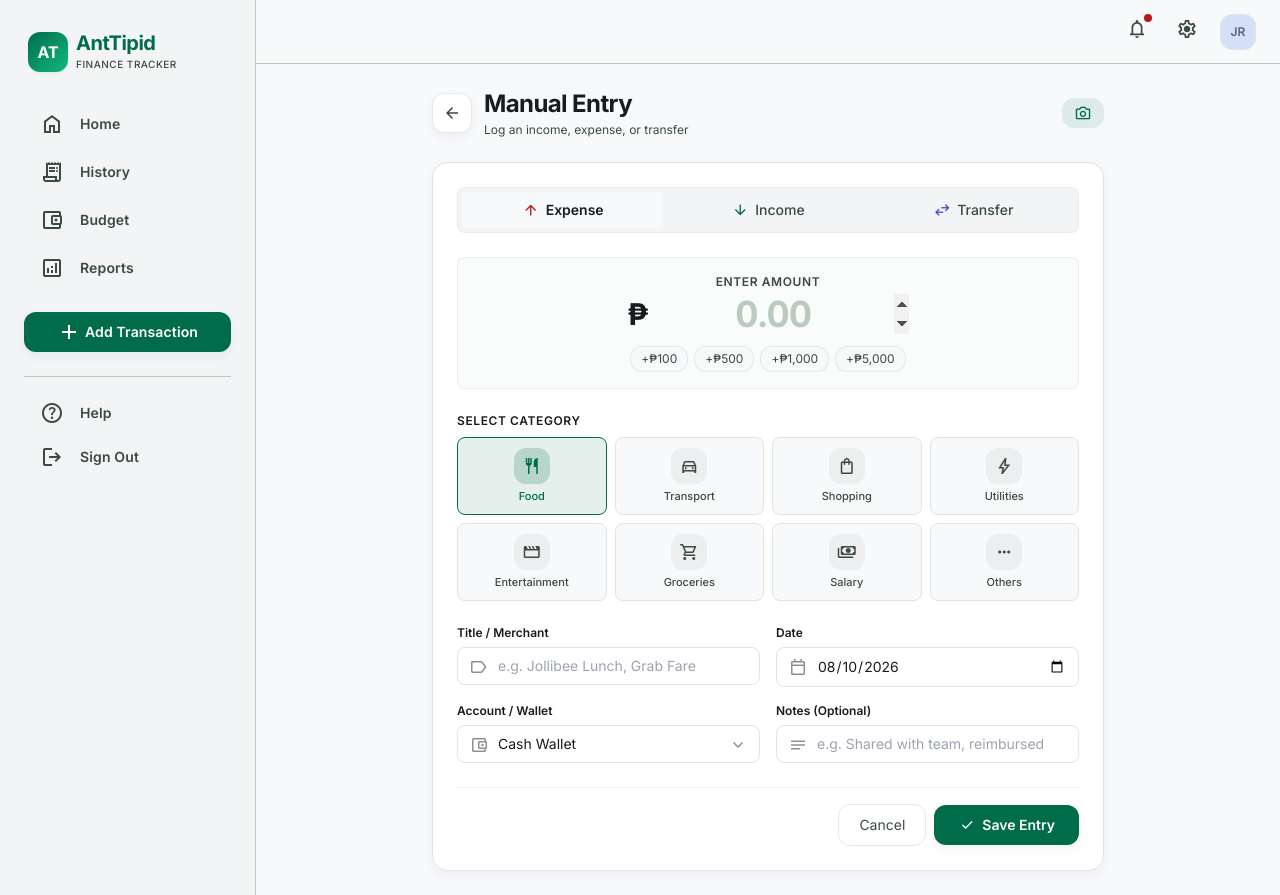
After one commit to WWH16/AntTipid, a Django app: page /add/ in a window 1280 px wide. The commit adds this page. Run offline with Django 5.2, Linux system fonts and the light colour scheme; some libraries are stand-ins or nearby versions.

Commit message:
added new screen for manual entry

```diff
--- /dev/null
+++ b/dashboard/templates/dashboard/add_transaction.html
@@ -0,0 +1,292 @@
+{% extends 'base.html' %}
+
+{% block title %}AntTipid — Add Manual Transaction{% endblock %}
+
+{% block meta_description %}Record a new income, expense, or transfer transaction manually in AntTipid.{% endblock %}
+
+{% block content %}
+<div class="px-margin-mobile md:px-lg py-md md:py-lg pb-32 md:pb-lg">
+    <div class="max-w-2xl mx-auto flex flex-col gap-md md:gap-lg">
+
+        <!-- ─── Top Header & Back Navigation ─── -->
+        <div class="flex items-center justify-between">
+            <div class="flex items-center gap-3">
+                <a href="{% url 'transactions' %}" id="btn-back" aria-label="Go back" class="w-10 h-10 rounded-full border border-surface-variant/80 bg-surface md:bg-surface-container-lowest flex items-center justify-center text-on-surface-variant hover:bg-surface-container-high hover:text-on-surface transition-all active:scale-95 shadow-soft">
+                    <span class="material-symbols-outlined text-[20px]">arrow_back</span>
+                </a>
+                <div>
+                    <h1 class="font-display text-xl sm:text-2xl font-bold text-on-background tracking-tight">Manual Entry</h1>
+                    <p class="font-body-sm text-xs text-on-surface-variant mt-0.5">Log an income, expense, or transfer</p>
+                </div>
+            </div>
+            <a href="{% url 'transactions' %}?mode=receipts" id="btn-switch-scan" class="flex items-center gap-1.5 px-3 py-1.5 rounded-full bg-primary/10 text-primary hover:bg-primary/20 transition-all font-label-sm text-xs font-semibold">
+                <span class="material-symbols-outlined text-[18px]">photo_camera</span>
+                <span class="hidden xs:inline">Scan Receipt</span>
+            </a>
+        </div>
+
+        <!-- ─── Form Card Container ─── -->
+        <div class="bg-surface md:bg-surface-container-lowest border border-surface-variant rounded-2xl p-md sm:p-lg shadow-soft flex flex-col gap-md sm:gap-lg">
+
+            <!-- ─── Segmented Type Switcher (Expense / Income / Transfer) ─── -->
+            <div class="w-full bg-surface-container-low p-1 rounded-xl flex items-center gap-1 border border-surface-variant/50">
+                <button type="button" id="tab-type-expense" class="type-tab flex-1 py-2 rounded-lg font-label-md text-xs sm:text-sm font-semibold transition-all flex items-center justify-center gap-1.5 bg-surface text-on-surface shadow-xs" data-type="expense">
+                    <span class="material-symbols-outlined text-[18px] text-error">arrow_upward</span>
+                    Expense
+                </button>
+                <button type="button" id="tab-type-income" class="type-tab flex-1 py-2 rounded-lg font-label-md text-xs sm:text-sm font-medium transition-all flex items-center justify-center gap-1.5 text-on-surface-variant hover:text-on-surface" data-type="income">
+                    <span class="material-symbols-outlined text-[18px] text-primary">arrow_downward</span>
+                    Income
+                </button>
+                <button type="button" id="tab-type-transfer" class="type-tab flex-1 py-2 rounded-lg font-label-md text-xs sm:text-sm font-medium transition-all flex items-center justify-center gap-1.5 text-on-surface-variant hover:text-on-surface" data-type="transfer">
+                    <span class="material-symbols-outlined text-[18px] text-tertiary">swap_horiz</span>
+                    Transfer
+                </button>
+            </div>
+
+            <form id="form-manual-entry" class="flex flex-col gap-md sm:gap-lg" onsubmit="return false;">
+
+                <!-- ─── Hero Amount Display Input ─── -->
+                <div class="flex flex-col items-center justify-center py-md px-sm bg-surface-container-low/40 rounded-xl border border-surface-variant/60 relative">
+                    <label for="input-amount" class="font-label-sm text-xs text-on-surface-variant uppercase tracking-wider font-semibold mb-1">Enter Amount</label>
+                    <div class="flex items-center gap-1">
+                        <span id="currency-symbol" class="font-display text-2xl sm:text-3xl font-bold text-on-surface">₱</span>
+                        <input type="number" id="input-amount" step="0.01" min="0" placeholder="0.00" class="w-48 sm:w-64 bg-transparent font-display text-3xl sm:text-4xl font-bold text-on-surface text-center focus:outline-none placeholder:text-outline-variant tabular-nums tracking-tight" required autofocus>
+                    </div>
+
+                    <!-- Quick Amount Preset Chips -->
+                    <div class="flex items-center gap-1.5 mt-3 flex-wrap justify-center">
+                        <button type="button" class="btn-preset-chip px-2.5 py-1 rounded-full bg-surface border border-surface-variant/80 hover:border-primary text-on-surface-variant hover:text-primary font-label-sm text-xs transition-all active:scale-95" data-add="100">+₱100</button>
+                        <button type="button" class="btn-preset-chip px-2.5 py-1 rounded-full bg-surface border border-surface-variant/80 hover:border-primary text-on-surface-variant hover:text-primary font-label-sm text-xs transition-all active:scale-95" data-add="500">+₱500</button>
+                        <button type="button" class="btn-preset-chip px-2.5 py-1 rounded-full bg-surface border border-surface-variant/80 hover:border-primary text-on-surface-variant hover:text-primary font-label-sm text-xs transition-all active:scale-95" data-add="1000">+₱1,000</button>
+                        <button type="button" class="btn-preset-chip px-2.5 py-1 rounded-full bg-surface border border-surface-variant/80 hover:border-primary text-on-surface-variant hover:text-primary font-label-sm text-xs transition-all active:scale-95" data-add="5000">+₱5,000</button>
+                    </div>
+                </div>
+
+                <!-- ─── Category Selection Grid ─── -->
+                <div class="flex flex-col gap-2">
+                    <label class="font-label-md text-xs font-semibold text-on-surface uppercase tracking-wider">Select Category</label>
+                    <div id="category-grid" class="grid grid-cols-4 sm:grid-cols-4 gap-2">
+                        <!-- Food & Dining -->
+                        <button type="button" class="category-btn active flex flex-col items-center gap-1.5 p-2.5 rounded-xl border border-primary bg-primary/10 text-primary transition-all text-center group" data-category="Food & Dining">
+                            <div class="w-9 h-9 rounded-full bg-primary/20 flex items-center justify-center group-hover:bg-primary group-hover:text-on-primary transition-colors">
+                                <span class="material-symbols-outlined text-[20px]">restaurant</span>
+                            </div>
+                            <span class="font-label-sm text-[11px] font-medium leading-tight truncate w-full">Food</span>
+                        </button>
+
+                        <!-- Transportation -->
+                        <button type="button" class="category-btn flex flex-col items-center gap-1.5 p-2.5 rounded-xl border border-surface-variant bg-surface hover:bg-surface-container-low text-on-surface-variant hover:text-on-surface transition-all text-center group" data-category="Transportation">
+                            <div class="w-9 h-9 rounded-full bg-surface-container flex items-center justify-center group-hover:bg-primary/20 group-hover:text-primary transition-colors">
+                                <span class="material-symbols-outlined text-[20px]">directions_car</span>
+                            </div>
+                            <span class="font-label-sm text-[11px] font-medium leading-tight truncate w-full">Transport</span>
+                        </button>
+
+                        <!-- Shopping -->
+                        <button type="button" class="category-btn flex flex-col items-center gap-1.5 p-2.5 rounded-xl border border-surface-variant bg-surface hover:bg-surface-container-low text-on-surface-variant hover:text-on-surface transition-all text-center group" data-category="Shopping">
+                            <div class="w-9 h-9 rounded-full bg-surface-container flex items-center justify-center group-hover:bg-primary/20 group-hover:text-primary transition-colors">
+                                <span class="material-symbols-outlined text-[20px]">shopping_bag</span>
+                            </div>
+                            <span class="font-label-sm text-[11px] font-medium leading-tight truncate w-full">Shopping</span>
+                        </button>
+
+                        <!-- Utilities -->
+                        <button type="button" class="category-btn flex flex-col items-center gap-1.5 p-2.5 rounded-xl border border-surface-variant bg-surface hover:bg-surface-container-low text-on-surface-variant hover:text-on-surface transition-all text-center group" data-category="Utilities">
+                            <div class="w-9 h-9 rounded-full bg-surface-container flex items-center justify-center group-hover:bg-primary/20 group-hover:text-primary transition-colors">
+                                <span class="material-symbols-outlined text-[20px]">bolt</span>
+                            </div>
+                            <span class="font-label-sm text-[11px] font-medium leading-tight truncate w-full">Utilities</span>
+                        </button>
+
+                        <!-- Entertainment -->
+                        <button type="button" class="category-btn flex flex-col items-center gap-1.5 p-2.5 rounded-xl border border-surface-variant bg-surface hover:bg-surface-container-low text-on-surface-variant hover:text-on-surface transition-all text-center group" data-category="Entertainment">
+                            <div class="w-9 h-9 rounded-full bg-surface-container flex items-center justify-center group-hover:bg-primary/20 group-hover:text-primary transition-colors">
+                                <span class="material-symbols-outlined text-[20px]">movie</span>
+                            </div>
+                            <span class="font-label-sm text-[11px] font-medium leading-tight truncate w-full">Entertainment</span>
+                        </button>
+
+                        <!-- Groceries -->
+                        <button type="button" class="category-btn flex flex-col items-center gap-1.5 p-2.5 rounded-xl border border-surface-variant bg-surface hover:bg-surface-container-low text-on-surface-variant hover:text-on-surface transition-all text-center group" data-category="Groceries">
+                            <div class="w-9 h-9 rounded-full bg-surface-container flex items-center justify-center group-hover:bg-primary/20 group-hover:text-primary transition-colors">
+                                <span class="material-symbols-outlined text-[20px]">local_grocery_store</span>
+                            </div>
+                            <span class="font-label-sm text-[11px] font-medium leading-tight truncate w-full">Groceries</span>
+                        </button>
+
+                        <!-- Salary / Income -->
+                        <button type="button" class="category-btn flex flex-col items-center gap-1.5 p-2.5 rounded-xl border border-surface-variant bg-surface hover:bg-surface-container-low text-on-surface-variant hover:text-on-surface transition-all text-center group" data-category="Salary">
+                            <div class="w-9 h-9 rounded-full bg-surface-container flex items-center justify-center group-hover:bg-primary/20 group-hover:text-primary transition-colors">
+                                <span class="material-symbols-outlined text-[20px]">payments</span>
+                            </div>
+                            <span class="font-label-sm text-[11px] font-medium leading-tight truncate w-full">Salary</span>
+                        </button>
+
+                        <!-- Others -->
+                        <button type="button" class="category-btn flex flex-col items-center gap-1.5 p-2.5 rounded-xl border border-surface-variant bg-surface hover:bg-surface-container-low text-on-surface-variant hover:text-on-surface transition-all text-center group" data-category="Others">
+                            <div class="w-9 h-9 rounded-full bg-surface-container flex items-center justify-center group-hover:bg-primary/20 group-hover:text-primary transition-colors">
+                                <span class="material-symbols-outlined text-[20px]">more_horiz</span>
+                            </div>
+                            <span class="font-label-sm text-[11px] font-medium leading-tight truncate w-full">Others</span>
+                        </button>
+                    </div>
+                </div>
+
+                <!-- ─── Detail Fields ─── -->
+                <div class="grid grid-cols-1 sm:grid-cols-2 gap-md">
+
+                    <!-- Title / Merchant -->
+                    <div class="flex flex-col gap-1.5">
+                        <label for="input-title" class="font-label-sm text-xs font-semibold text-on-surface">Title / Merchant</label>
+                        <div class="relative">
+                            <span class="material-symbols-outlined absolute left-3 top-2.5 text-on-surface-variant/60 text-[20px]">label</span>
+                            <input type="text" id="input-title" placeholder="e.g. Jollibee Lunch, Grab Fare" class="w-full pl-10 pr-3 py-2 rounded-xl border border-surface-variant bg-surface-container-lowest focus:border-primary focus:outline-none font-body-sm text-xs sm:text-sm text-on-surface" required>
+                        </div>
+                    </div>
+
+                    <!-- Date & Time -->
+                    <div class="flex flex-col gap-1.5">
+                        <label for="input-date" class="font-label-sm text-xs font-semibold text-on-surface">Date</label>
+                        <div class="relative">
+                            <span class="material-symbols-outlined absolute left-3 top-2.5 text-on-surface-variant/60 text-[20px]">calendar_today</span>
+                            <input type="date" id="input-date" class="w-full pl-10 pr-3 py-2 rounded-xl border border-surface-variant bg-surface-container-lowest focus:border-primary focus:outline-none font-body-sm text-xs sm:text-sm text-on-surface" required>
+                        </div>
+                    </div>
+
+                    <!-- Account / Payment Method -->
+                    <div class="flex flex-col gap-1.5">
+                        <label for="select-account" class="font-label-sm text-xs font-semibold text-on-surface">Account / Wallet</label>
+                        <div class="relative">
+                            <span class="material-symbols-outlined absolute left-3 top-2.5 text-on-surface-variant/60 text-[20px]">account_balance_wallet</span>
+                            <select id="select-account" class="w-full pl-10 pr-8 py-2 rounded-xl border border-surface-variant bg-surface-container-lowest focus:border-primary focus:outline-none font-body-sm text-xs sm:text-sm text-on-surface appearance-none">
+                                <option value="Cash">Cash Wallet</option>
+                                <option value="GCash">GCash</option>
+                                <option value="Maya">Maya</option>
+                                <option value="Bank Account">BPI Bank Account</option>
+                                <option value="Credit Card">BDO Credit Card</option>
+                            </select>
+                            <span class="material-symbols-outlined absolute right-3 top-2.5 text-on-surface-variant/60 text-[20px] pointer-events-none">expand_more</span>
+                        </div>
+                    </div>
+
+                    <!-- Notes / Remarks -->
+                    <div class="flex flex-col gap-1.5">
+                        <label for="input-notes" class="font-label-sm text-xs font-semibold text-on-surface">Notes (Optional)</label>
+                        <div class="relative">
+                            <span class="material-symbols-outlined absolute left-3 top-2.5 text-on-surface-variant/60 text-[20px]">notes</span>
+                            <input type="text" id="input-notes" placeholder="e.g. Shared with team, reimbursed" class="w-full pl-10 pr-3 py-2 rounded-xl border border-surface-variant bg-surface-container-lowest focus:border-primary focus:outline-none font-body-sm text-xs sm:text-sm text-on-surface">
+                        </div>
+                    </div>
+
+                </div>
+
+                <!-- ─── Submit / Action Buttons ─── -->
+                <div class="flex items-center justify-end gap-sm pt-md border-t border-surface-variant/60">
+                    <a href="{% url 'transactions' %}" id="btn-cancel" class="px-5 py-2.5 rounded-full border border-surface-variant/80 text-on-surface-variant font-label-md text-xs sm:text-sm hover:bg-surface-container-high transition-all active:scale-95">
+                        Cancel
+                    </a>
+                    <button type="submit" id="btn-save-transaction" class="px-6 py-2.5 rounded-full bg-primary text-on-primary font-label-md text-xs sm:text-sm font-semibold hover:bg-primary-container hover:text-on-primary-container transition-all shadow-soft active:scale-95 flex items-center gap-1.5">
+                        <span class="material-symbols-outlined text-[18px]">check</span> Save Entry
+                    </button>
+                </div>
+
+            </form>
+        </div>
+    </div>
+</div>
+
+<!-- Mobile Bottom Navigation Spacer -->
+<div class="h-20 md:hidden" aria-hidden="true"></div>
+
+<!-- ─── Toast Notification Banner ─── -->
+<div id="toast-success" class="fixed bottom-20 sm:bottom-8 left-1/2 -translate-x-1/2 z-[80] bg-on-surface text-inverse-on-surface px-4 py-2.5 rounded-full shadow-xl flex items-center gap-2 hidden opacity-0 transition-all duration-300 font-label-sm text-xs">
+    <span class="material-symbols-outlined text-primary-container text-[18px]">check_circle</span>
+    <span id="toast-msg">Transaction saved successfully!</span>
+</div>
+{% endblock %}
+
+{% block extra_scripts %}
+<script>
+    document.addEventListener('DOMContentLoaded', () => {
+        // Set today's default date
+        const inputDate = document.getElementById('input-date');
+        if (inputDate && !inputDate.value) {
+            const today = new Date().toISOString().split('T')[0];
+            inputDate.value = today;
+        }
+
+        // Amount Presets
+        const inputAmount = document.getElementById('input-amount');
+        const presetChips = document.querySelectorAll('.btn-preset-chip');
+        presetChips.forEach(chip => {
+            chip.addEventListener('click', () => {
+                const addVal = parseFloat(chip.dataset.add) || 0;
+                const currentVal = parseFloat(inputAmount.value) || 0;
+                inputAmount.value = (currentVal + addVal).toFixed(2);
+                inputAmount.focus();
+            });
+        });
+
+        // Segmented Type Tabs (Expense / Income / Transfer)
+        const typeTabs = document.querySelectorAll('.type-tab');
+        typeTabs.forEach(tab => {
+            tab.addEventListener('click', () => {
+                typeTabs.forEach(t => {
+                    t.classList.remove('bg-surface', 'text-on-surface', 'shadow-xs');
+                    t.classList.add('text-on-surface-variant');
+                });
+                tab.classList.add('bg-surface', 'text-on-surface', 'shadow-xs');
+                tab.classList.remove('text-on-surface-variant');
+            });
+        });
+
+        // Category Buttons
+        const categoryBtns = document.querySelectorAll('.category-btn');
+        categoryBtns.forEach(btn => {
+            btn.addEventListener('click', () => {
+                categoryBtns.forEach(b => {
+                    b.classList.remove('border-primary', 'bg-primary/10', 'text-primary');
+                    b.classList.add('border-surface-variant', 'bg-surface', 'text-on-surface-variant');
+                    const iconBox = b.querySelector('.w-9');
+                    if (iconBox) {
+                        iconBox.classList.remove('bg-primary/20');
+                        iconBox.classList.add('bg-surface-container');
+                    }
+                });
+                btn.classList.add('border-primary', 'bg-primary/10', 'text-primary');
+                btn.classList.remove('border-surface-variant', 'bg-surface', 'text-on-surface-variant');
+                const activeIconBox = btn.querySelector('.w-9');
+                if (activeIconBox) {
+                    activeIconBox.classList.remove('bg-surface-container');
+                    activeIconBox.classList.add('bg-primary/20');
+                }
+            });
+        });
+
+        // Form Submit Simulation
+        const form = document.getElementById('form-manual-entry');
+        const toast = document.getElementById('toast-success');
+        if (form) {
+            form.addEventListener('submit', (e) => {
+                e.preventDefault();
+                if (toast) {
+                    toast.classList.remove('hidden');
+                    requestAnimationFrame(() => {
+                        toast.classList.remove('opacity-0');
+                        toast.classList.add('opacity-100');
+                    });
+                    setTimeout(() => {
+                        toast.classList.remove('opacity-100');
+                        toast.classList.add('opacity-0');
+                        setTimeout(() => {
+                            toast.classList.add('hidden');
+                            window.location.href = "{% url 'transactions' %}";
+                        }, 300);
+                    }, 1200);
+                }
+            });
+        }
+    });
+</script>
+{% endblock %}
--- a/dashboard/urls.py
+++ b/dashboard/urls.py
@@ -7,4 +7,5 @@ urlpatterns = [
     path('budget/', views.budget_view, name='budget'),
     path('reports/', views.reports_view, name='reports'),
     path('receipt-detail/', views.receipt_detail_view, name='receipt_detail'),
+    path('add/', views.add_transaction_view, name='add_transaction'),
 ]
--- a/dashboard/views.py
+++ b/dashboard/views.py
@@ -39,3 +39,11 @@ def receipt_detail_view(request):
         'active_nav': 'transactions',
     }
     return render(request, 'dashboard/receipt_detail.html', context)
+
+
+def add_transaction_view(request):
+    """Render the manual transaction entry screen."""
+    context = {
+        'active_nav': 'add_transaction',
+    }
+    return render(request, 'dashboard/add_transaction.html', context)
--- a/templates/base.html
+++ b/templates/base.html
@@ -298,7 +298,7 @@
                 </a>
 
                 <!-- Choice 2: Add Manual Transaction -->
-                <a href="{% url 'transactions' %}" id="choice-manual-entry" class="flex flex-col justify-between p-3.5 sm:p-4 rounded-xl border border-surface-variant/60 bg-surface-container-low/30 hover:bg-surface-container-low hover:border-outline-variant/80 transition-all group active:scale-[0.98]">
+                <a href="{% url 'add_transaction' %}" id="choice-manual-entry" class="flex flex-col justify-between p-3.5 sm:p-4 rounded-xl border border-surface-variant/60 bg-surface-container-low/30 hover:bg-surface-container-low hover:border-outline-variant/80 transition-all group active:scale-[0.98]">
                     <div class="flex justify-between items-start mb-2.5">
                         <div class="w-9 h-9 rounded-lg bg-surface-container text-on-surface-variant flex items-center justify-center group-hover:bg-secondary-container/60 group-hover:text-secondary transition-colors">
                             <span class="material-symbols-outlined text-[20px]">edit_note</span>
```
